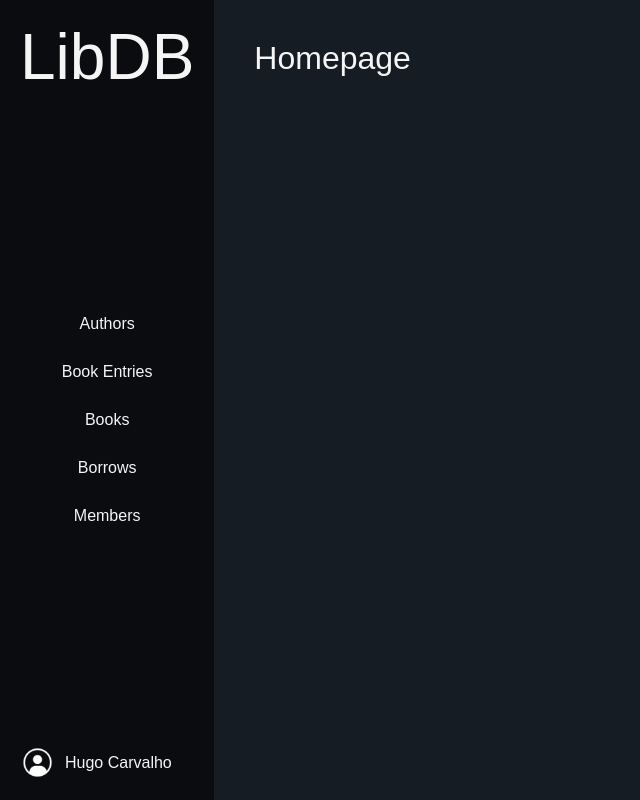
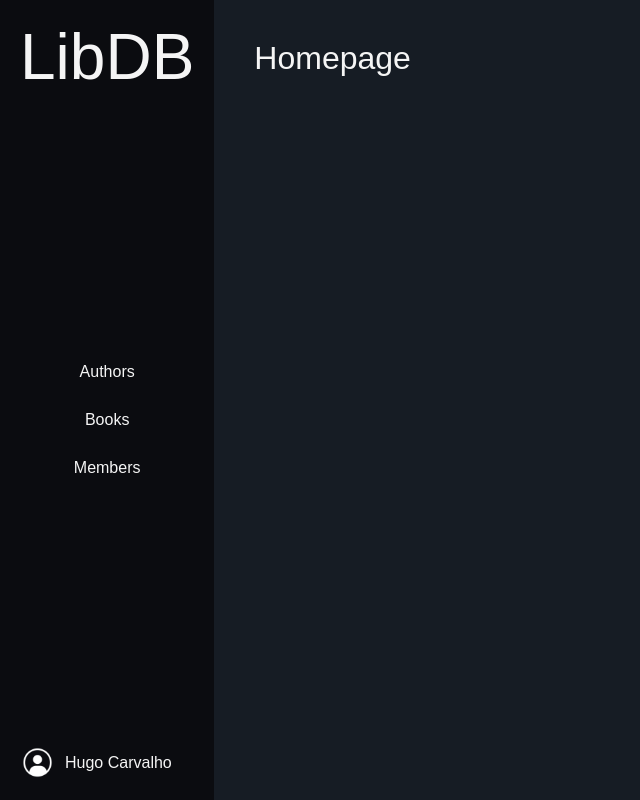
Before and after one commit to HHACarvalho/libdb-svelte, a SvelteKit app: page / in a window 1280 px wide. Shown: the whole page, without its empty margins (0-640 px from the left). Built offline with nearby package versions, Linux system fonts and the light colour scheme; a web font is replaced by a local one.

Commit message:
Removes the book entries and borrows from the sidebar

```diff
--- a/src/lib/sidebar.svelte
+++ b/src/lib/sidebar.svelte
@@ -2,9 +2,9 @@
 	<div class="logo"><a href="/">LibDB</a></div>
 	<nav>
 		<a href="/authors">Authors</a>
-		<a href="/book_entries">Book Entries</a>
+		<!--<a href="/book_entries">Book Entries</a>-->
 		<a href="/books">Books</a>
-		<a href="/borrows">Borrows</a>
+		<!--<a href="/borrows">Borrows</a>-->
 		<a href="/members">Members</a>
 	</nav>
 	<div class="options">
--- a/src/routes/authors/+page.svelte
+++ b/src/routes/authors/+page.svelte
@@ -1,6 +1,6 @@
 <script>
 	import { customQuery } from '$lib/utils';
-	import SearchHeader from '$lib/search-header.svelte';
+	import Search from '$lib/search.svelte';
 	import ItemDisplay from '$lib/item-display.svelte';
 	import Pagination from '$lib/pagination.svelte';
 
@@ -24,7 +24,7 @@
 	}
 </script>
 
-<SearchHeader on:searchSubmit={simpleSearchSubmit} pageTitle={'Authors'} queryParam={'name'} placeholder={'Name'} />
+<Search on:searchSubmit={simpleSearchSubmit} pageTitle={'Authors'} queryParam={'name'} placeholder={'Name'} />
 
 <ItemDisplay {data} type={'author'} />
 
--- a/src/routes/books/+page.svelte
+++ b/src/routes/books/+page.svelte
@@ -1,6 +1,6 @@
 <script>
 	import { customQuery } from '$lib/utils';
-	import SearchHeader from '$lib/search-header.svelte';
+	import Search from '$lib/search.svelte';
 	import ItemDisplay from '$lib/item-display.svelte';
 	import Pagination from '$lib/pagination.svelte';
 
@@ -24,7 +24,7 @@
 	}
 </script>
 
-<SearchHeader on:searchSubmit={simpleSearchSubmit} pageTitle={'Books'} queryParam={'title'} placeholder={'Title'} />
+<Search on:searchSubmit={simpleSearchSubmit} pageTitle={'Books'} queryParam={'title'} placeholder={'Title'} />
 
 <ItemDisplay {data} type={'book'} />
 
--- a/src/routes/members/+page.svelte
+++ b/src/routes/members/+page.svelte
@@ -1,6 +1,6 @@
 <script>
 	import { customQuery } from '$lib/utils';
-	import SearchHeader from '$lib/search-header.svelte';
+	import Search from '$lib/search.svelte';
 	import TableDisplay from '$lib/table-display.svelte';
 	import Pagination from '$lib/pagination.svelte';
 
@@ -24,7 +24,7 @@
 	}
 </script>
 
-<SearchHeader on:searchSubmit={simpleSearchSubmit} pageTitle={'Members'} queryParam={'name'} placeholder={'Name'} />
+<Search on:searchSubmit={simpleSearchSubmit} pageTitle={'Members'} queryParam={'name'} placeholder={'Name'} />
 
 <TableDisplay
 	{data}
```
Also changed, not shown: src/lib/search.svelte (renamed from src/lib/search-header.svelte).
